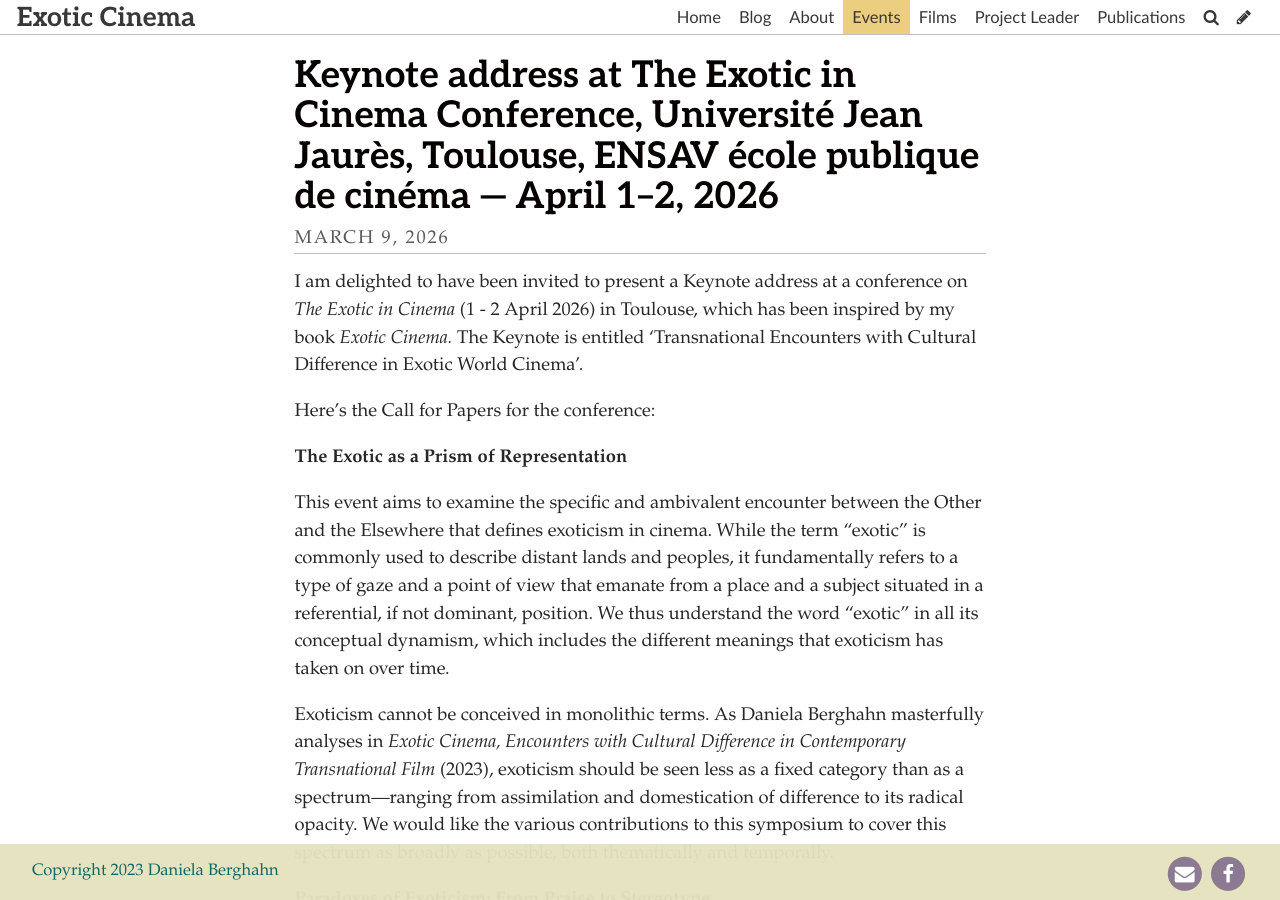
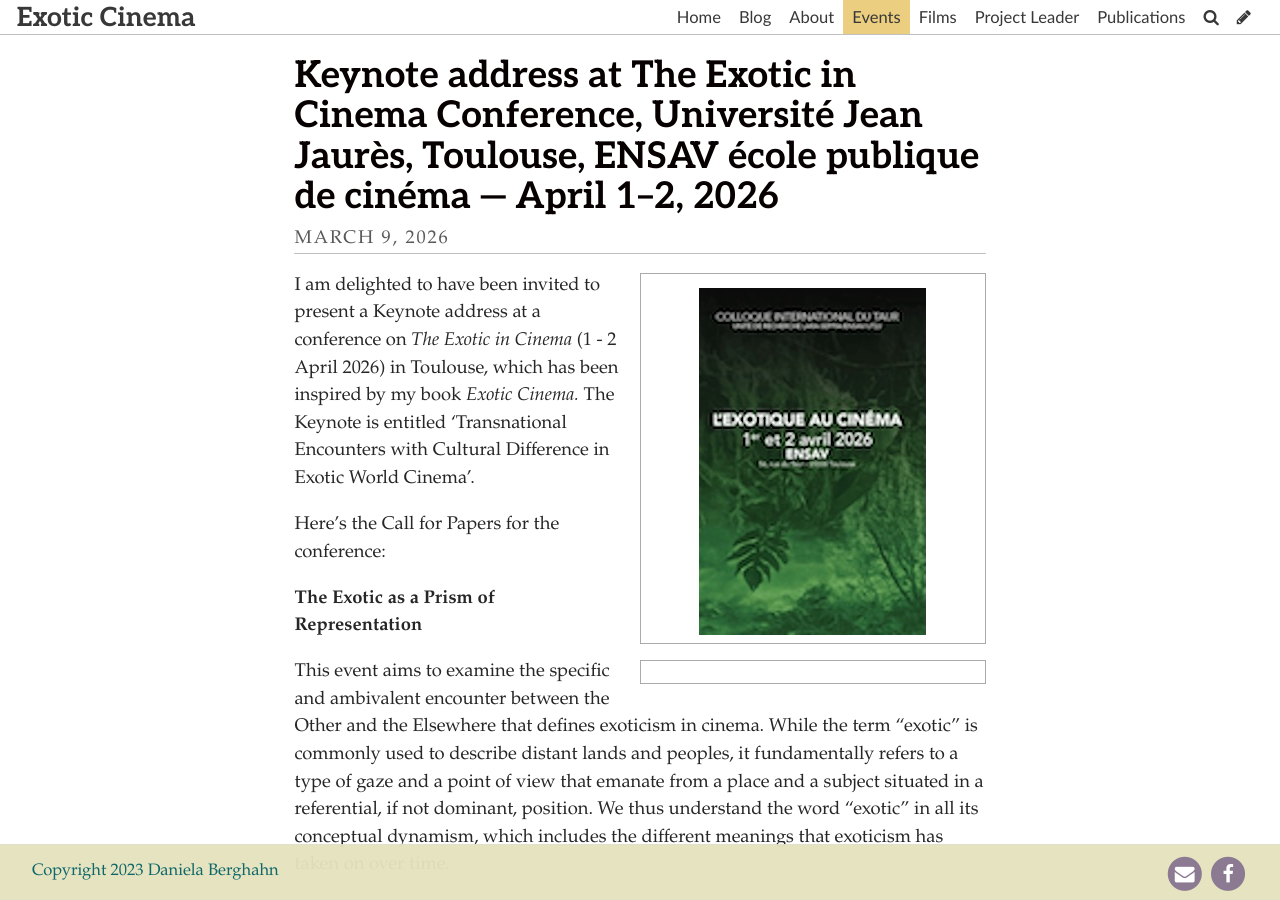
Before and after one commit to publisha/exotic-cinema, a Jekyll site: the page built from _events/keynote-address-at-the-exotic-in-cinema-conference-université-jean-jaurès-toulouse-ensav-école-publique-de-cinéma-—-april-1–2-2026.md, in a window 1280 px wide and 900 px high. Built offline with Jekyll 4.4.1, drawn with Linux system fonts in a browser that asks for light colours; some web fonts are replaced.

Commit message:
Update Event “keynote-address-at-the-exotic-in-cinema-conference-université-jean-jaurès-toulouse-ensav-école-publique-de-cinéma-—-april-1–2-2026”

```diff
--- a/_events/keynote-address-at-the-exotic-in-cinema-conference-université-jean-jaurès-toulouse-ensav-école-publique-de-cinéma-—-april-1–2-2026.md
+++ b/_events/keynote-address-at-the-exotic-in-cinema-conference-université-jean-jaurès-toulouse-ensav-école-publique-de-cinéma-—-april-1–2-2026.md
@@ -5,6 +5,10 @@
 eventdate: 2026-04-01T09:29:31.419Z
 layout: post
 ---
+![](../uploads/conference_poster.jpg)
+
+![]()
+
 I am delighted to have been invited to present a Keynote address at a conference on *The Exotic in Cinema* (1 - 2 April 2026) in Toulouse, which has been inspired by my book *Exotic Cinema.* The Keynote is entitled 'Transnational Encounters with Cultural Difference in Exotic World Cinema'.
 
 Here's the Call for Papers for the conference:
```
Also changed, not shown: uploads/conference_poster.jpg (added).
